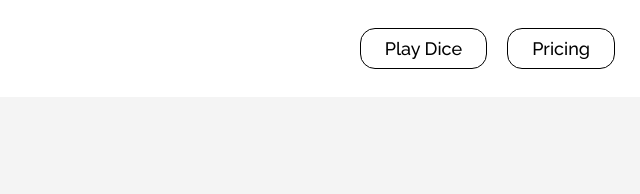
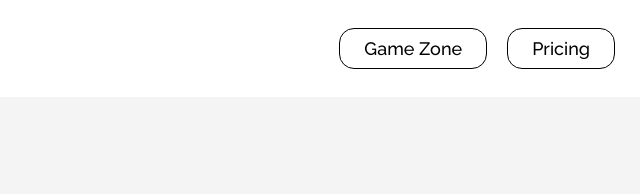
Before and after one commit to carterrmoore/GameZone, a plain HTML site: page index.html in a window 1280 px wide. Shown: the top 194 px of the page, 640-1280 px from the left. Drawn offline with Linux system fonts and the light colour scheme; a web font is replaced by a local one.

Commit message:
Update index.html

```diff
--- a/index.html
+++ b/index.html
@@ -33,7 +33,7 @@
 <nav class="navbar">
     <div class="leftnav"><a class="homelink" href="index.html">Welcome!</a></div>
     <div class="rightnav">
-        <a class="navitem1" href="https://carterrmoore.github.io/rollSomeDice/">Play Dice</a>
+        <a class="navitem1" href="gamezone.html">Game Zone</a>
         <a class="navitem2" href="pricing.html">Pricing</a>
 
     </div>
```
